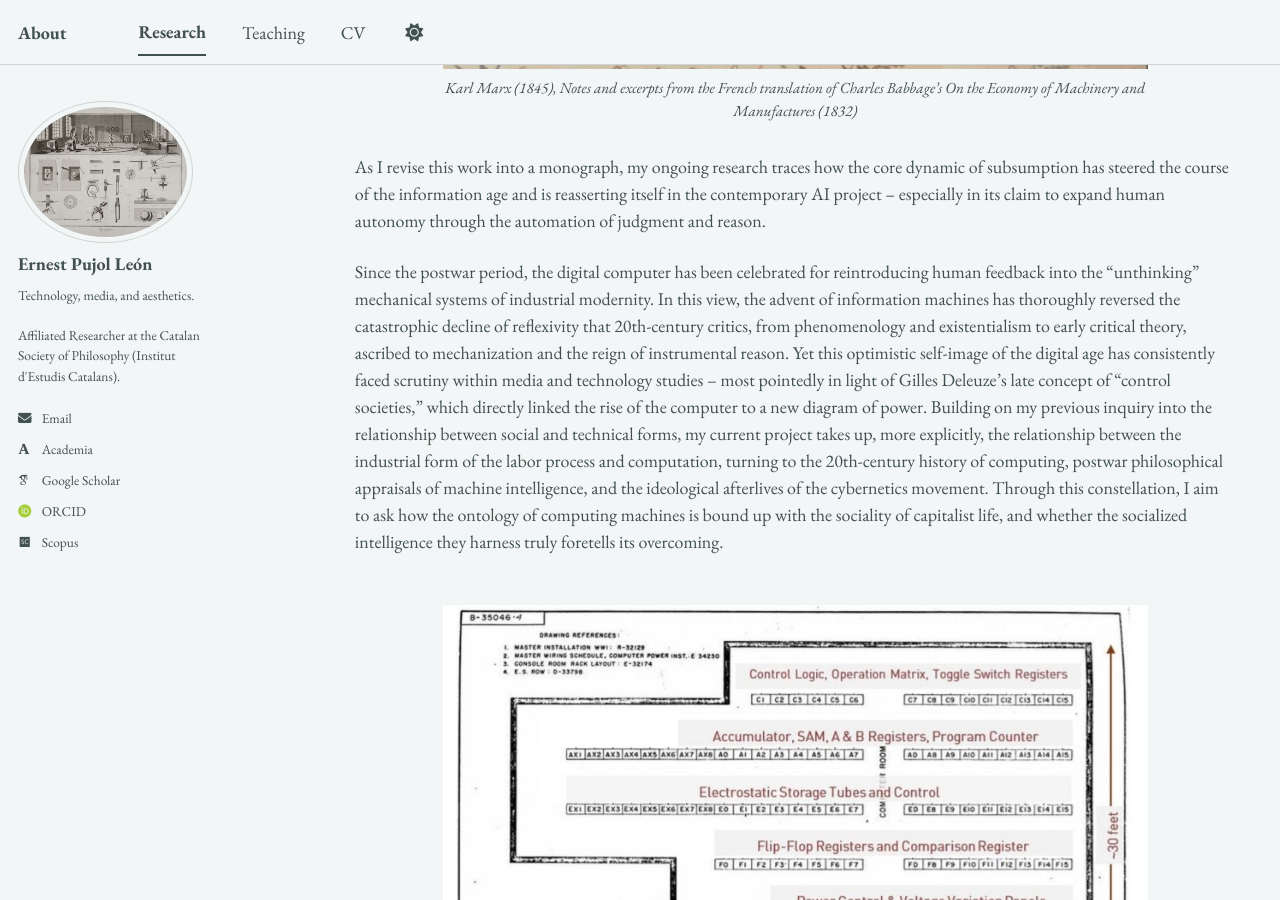
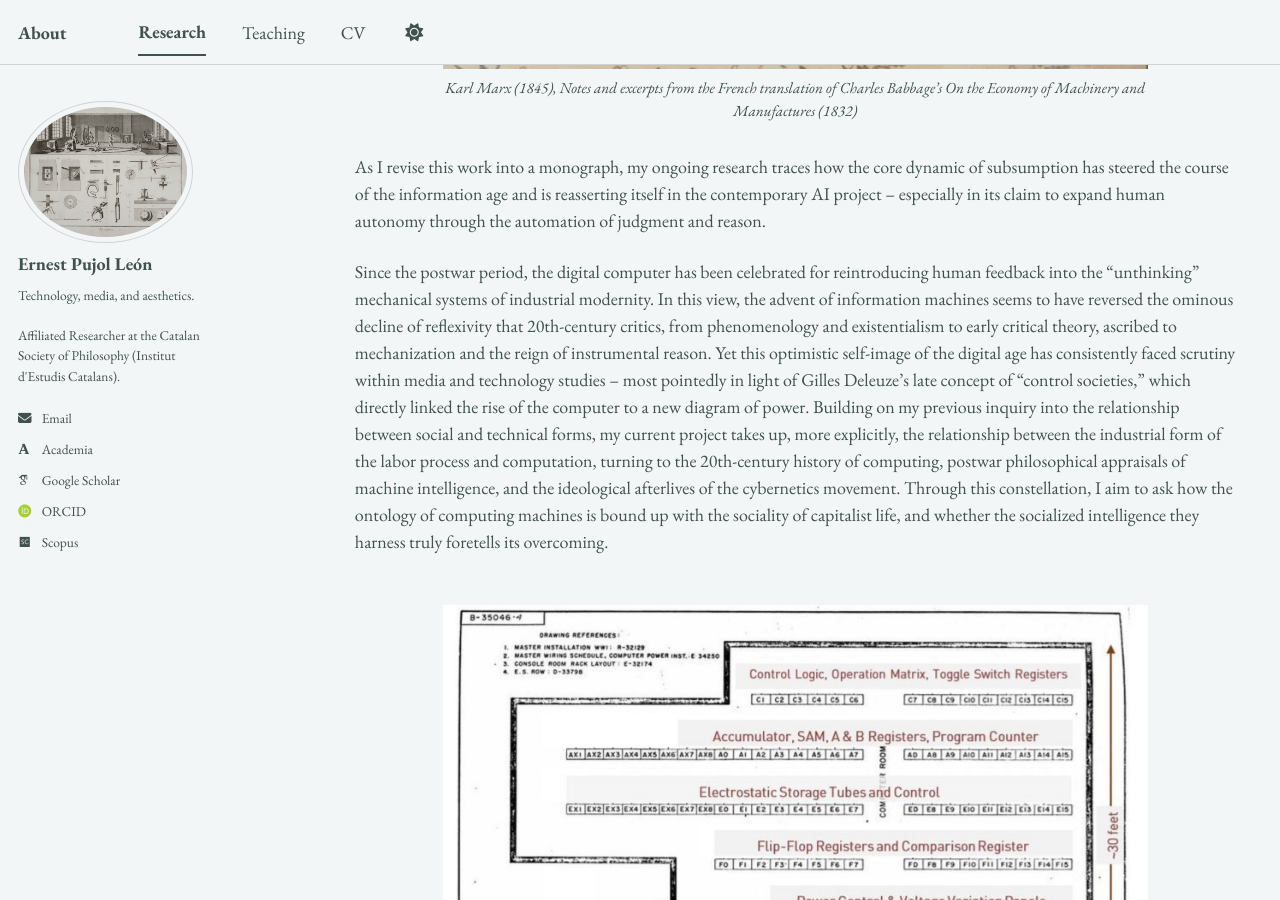
Before and after one commit to epujol90/epujol90.github.io, a Jekyll site: the page built from _pages/research.md, in a window 1280 px wide and 900 px high, scrolled down 1560 px. Built offline with Jekyll 4.4.1, drawn with Linux system fonts in a browser that asks for light colours; some web fonts are replaced; a script bundle is joined from its source files by our own code; library files that are not in the unit come from our copies.

Commit message:
Update research.md

```diff
--- a/_pages/research.md
+++ b/_pages/research.md
@@ -27,7 +27,7 @@ My doctoral work centered on the _longue durée_ of industrial modernity and wha
 
 As I revise this work into a monograph, my ongoing research traces how the core dynamic of subsumption has steered the course of the information age and is reasserting itself in the contemporary AI project -- especially in its claim to expand human autonomy through the automation of judgment and reason.
 
-Since the postwar period, the digital computer has been celebrated for reintroducing human feedback into the "unthinking" mechanical systems of industrial modernity. In this view, the advent of information machines has thoroughly reversed the catastrophic decline of reflexivity that 20th-century critics, from phenomenology and existentialism to early critical theory, ascribed to mechanization and the reign of instrumental reason. Yet this optimistic self-image of the digital age has consistently faced scrutiny within media and technology studies -- most pointedly in light of Gilles Deleuze's late concept of “control societies," which directly linked the rise of the computer to a new diagram of power. Building on my previous inquiry into the relationship between social and technical forms, my current project takes up, more explicitly, the relationship between the industrial form of the labor process and computation, turning to the 20th-century history of computing, postwar philosophical appraisals of machine intelligence, and the ideological afterlives of the cybernetics movement. Through this constellation, I aim to ask how the ontology of computing machines is bound up with the sociality of capitalist life, and whether the socialized intelligence they harness truly foretells its overcoming.
+Since the postwar period, the digital computer has been celebrated for reintroducing human feedback into the "unthinking" mechanical systems of industrial modernity. In this view, the advent of information machines seems to have reversed the ominous decline of reflexivity that 20th-century critics, from phenomenology and existentialism to early critical theory, ascribed to mechanization and the reign of instrumental reason. Yet this optimistic self-image of the digital age has consistently faced scrutiny within media and technology studies -- most pointedly in light of Gilles Deleuze's late concept of “control societies," which directly linked the rise of the computer to a new diagram of power. Building on my previous inquiry into the relationship between social and technical forms, my current project takes up, more explicitly, the relationship between the industrial form of the labor process and computation, turning to the 20th-century history of computing, postwar philosophical appraisals of machine intelligence, and the ideological afterlives of the cybernetics movement. Through this constellation, I aim to ask how the ontology of computing machines is bound up with the sociality of capitalist life, and whether the socialized intelligence they harness truly foretells its overcoming.
 <br>
 <br>
 
```
